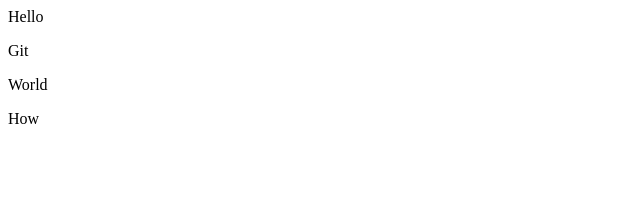
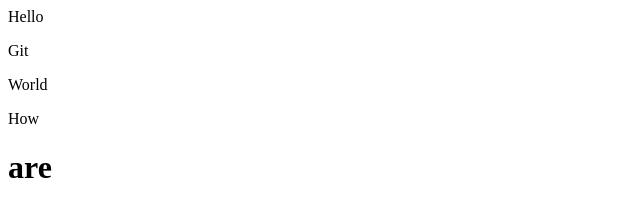
Before and after one commit to razorrk/test-git, a plain HTML site: page index.html in a window 1280 px wide. Shown: the full height of the page, 0-640 px from the left. Drawn offline with Linux system fonts and the light colour scheme.

Commit message:
New branch and h1 added

```diff
--- a/index.html
+++ b/index.html
@@ -3,4 +3,5 @@
     <p>Git</p>
     <p>World</p>
     <p>How</p>
+    <h1>are</h1>
 </html>
```
